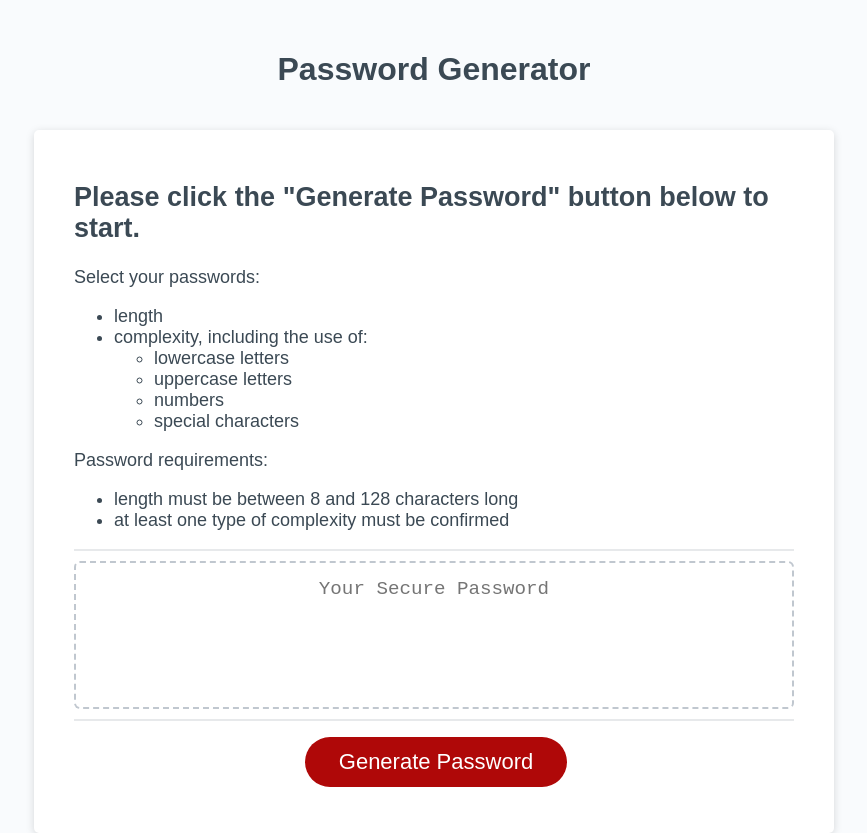
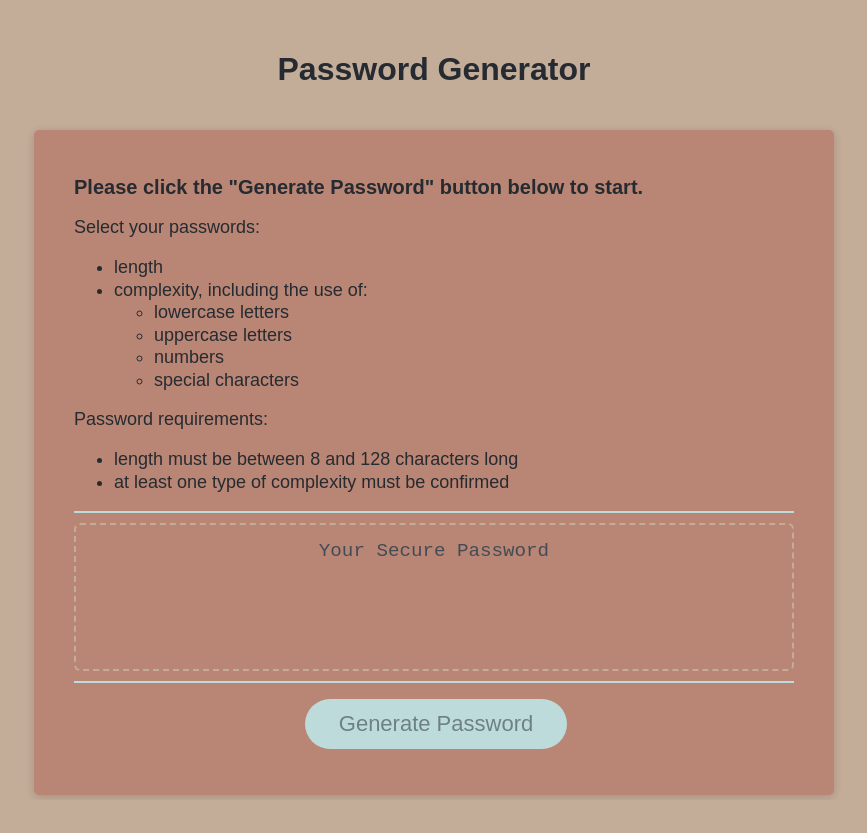
Before and after one commit to apri1mayrain/pw-generator, a plain HTML site: page index.html in a window 1280 px wide. Shown: the whole page, without its empty margins (206-1073 px from the left). After the commit the page ends 800 px from the top, so only its background shows below. Drawn offline with Linux system fonts and the light colour scheme.

Commit message:
Update CSS

```diff
--- a/assets/css/style.css
+++ b/assets/css/style.css
@@ -14,7 +14,8 @@ body,
 
 body {
   font-family: sans-serif;
-  background-color: #f9fbfd;
+  background-color: #c3ac98;
+  color: hsl(210, 12%, 17%);
 }
 
 .wrapper {
@@ -27,31 +28,41 @@ header {
   text-align: center;
   padding: 20px;
   padding-top: 0px;
-  color: hsl(206, 17%, 28%);
+}
+
+h2 {
+  font-size: 1.25rem;
 }
 
 .card {
-  background-color: hsl(0, 0%, 100%);
+  background-color: hsl(15, 33%, 59%);
   border-radius: 5px;
   border-width: 1px;
   box-shadow: rgba(0, 0, 0, 0.15) 0px 2px 8px 0px;
-  color: hsl(206, 17%, 28%);
   font-size: 18px;
   margin: 0 auto;
   max-width: 800px;
   padding: 30px 40px;
 }
 
+.card-header li {
+  line-height: 125%;
+}
+
 .card-header::after {
   content: " ";
   display: block;
   width: 100%;
-  background: #e7e9eb;
+  background: hsl(180, 30%, 80%);
   height: 2px;
 }
 
 .card-body {
   min-height: 100px;
+}
+
+::placeholder {
+  color: hsl(213, 13%, 30%);
 }
 
 .card-footer {
@@ -62,7 +73,7 @@ header {
   content: " ";
   display: block;
   width: 100%;
-  background: #e7e9eb;
+  background: hsl(180, 30%, 80%);
   height: 2px;
 }
 
@@ -74,11 +85,11 @@ header {
 
 .btn {
   border: none;
-  background-color: hsl(360, 91%, 36%);
+  background-color: hsl(180, 30%, 80%);
+  color: hsl(180, 8%, 47%);
   border-radius: 25px;
   box-shadow: rgba(0, 0, 0, 0.1) 0px 1px 6px 0px rgba(0, 0, 0, 0.2) 0px 1px 1px
     0px;
-  color: hsl(0, 0%, 100%);
   display: inline-block;
   font-size: 22px;
   line-height: 22px;
@@ -101,6 +112,8 @@ button[disabled] {
   -webkit-appearance: none;
   -moz-appearance: none;
   appearance: none;
+  background-color: hsl(15, 33%, 59%);
+  color: hsl(210, 12%, 17%);
   border: none;
   display: block;
   width: 100%;
@@ -112,7 +125,7 @@ button[disabled] {
   text-align: center;
   margin-top: 10px;
   margin-bottom: 10px;
-  border: 2px dashed #c0c7cf;
+  border: 2px dashed #c3ac98;
   border-radius: 6px;
   resize: none;
   overflow: hidden;
@@ -124,7 +137,6 @@ button[disabled] {
     margin: 16px 0px 0px 0px;
     padding: 10px 15px;
   }
-
   #password {
     font-size: 1rem;
   }
@@ -135,3 +147,32 @@ button[disabled] {
     font-size: 0.8rem;
   }
 }
+
+@media (max-width: 375px) {
+  .wrapper {
+    padding-top: 15px;
+    padding-left: 10px;
+    padding-right: 10px;
+  }
+  header {
+    padding: 15px;
+  }
+  h1 {
+    margin: 5px;
+  }
+}
+
+@media (max-width: 320px) {
+  h1 {
+    font-size: 1.6rem;
+  }
+  .card-header {
+    font-size: .9rem;
+  }
+  .card-header li {
+    line-height: 150%;
+  }
+  #password {
+    padding-bottom: 125px;
+  }
+}
```
